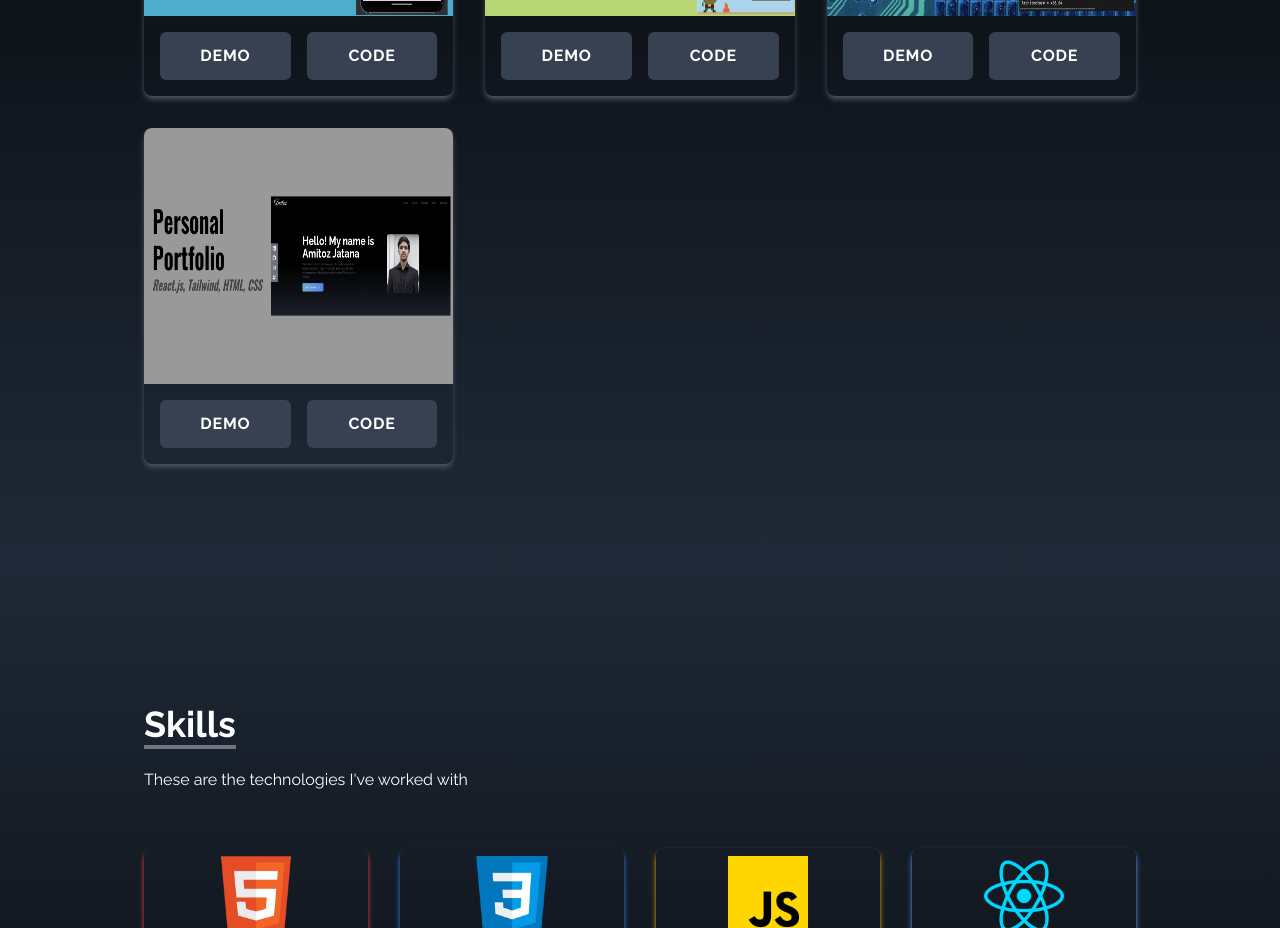
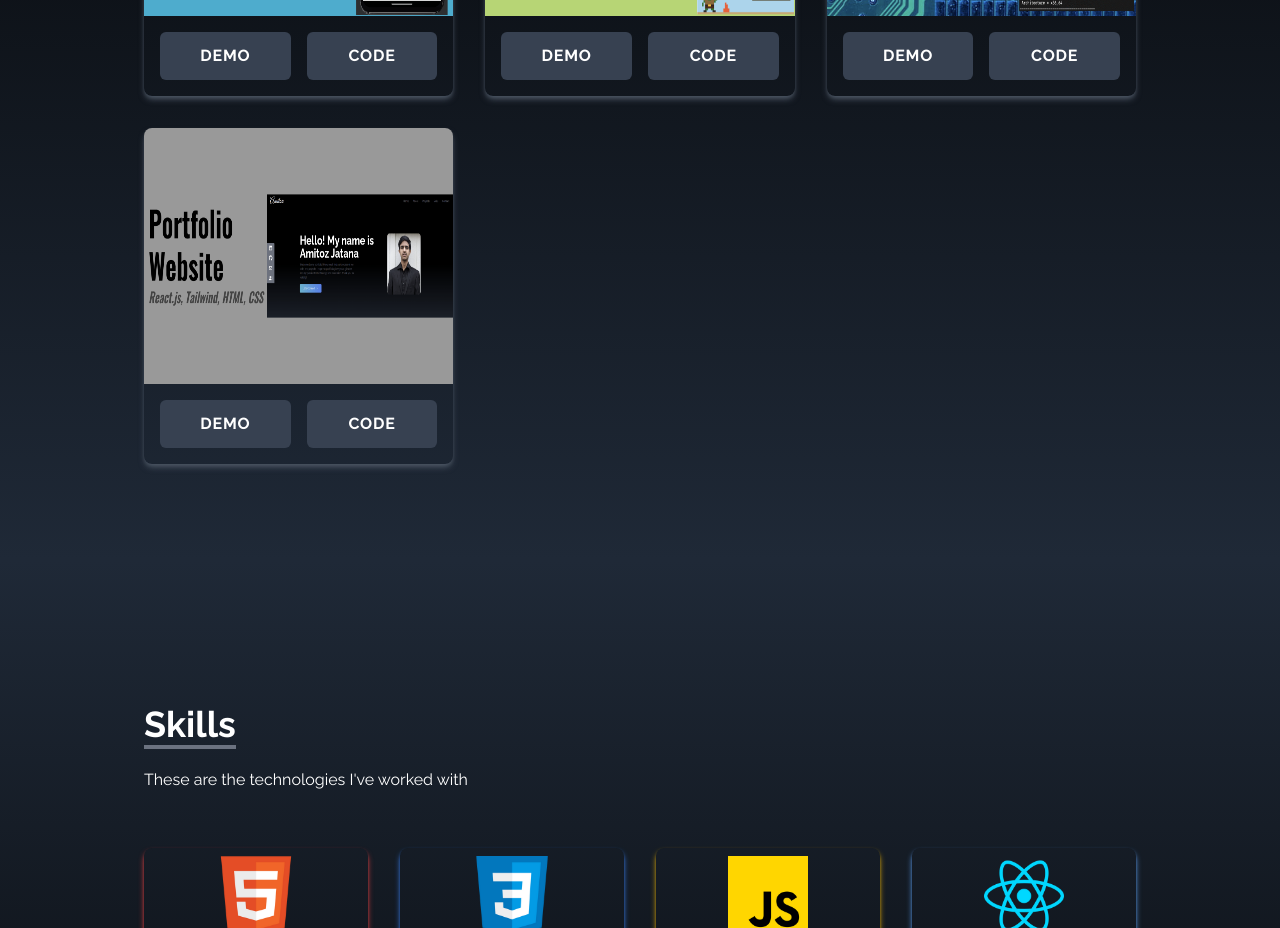
Before and after one commit to A-Jatana/amitoz-portfolio, a React (Create React App) app: page / in a window 1280 px wide. Shown: the part 2080-3008 px from the top of the page. Built offline with nearby package versions, Linux system fonts and the light colour scheme; the HTML template or start-up script is replaced by a standard one.

Commit message:
Updated portfolio project and resume link

```diff
--- a/src/components/Portfolio.jsx
+++ b/src/components/Portfolio.jsx
@@ -2,7 +2,7 @@ import React from 'react'
 import courseAssist from '../assets/portfolio/course_assist_app.png'
 import systemTool from '../assets/portfolio/system_monitoring_tool_linux.png'
 import hungryOgre from '../assets/portfolio/hungry_ogre_assembly.png'
-import personalPortfolio from '../assets/portfolio/personal_portfolio_ss.png'
+import personalPortfolio from '../assets/portfolio/portfolio_website_ss.png'
 
 const Portfolio = () => {
 
@@ -31,8 +31,8 @@ const Portfolio = () => {
         {
             id: 4,
             src: personalPortfolio,
-            demo: 'https://www.youtube.com/watch?v=susewRC7_Dw',
-            code: 'https://github.com/A-Jatana/To-Do-List-Website'
+            demo: 'https://www.youtube.com/watch?v=caIj5vt0tv4',
+            code: 'https://github.com/A-Jatana/amitoz-portfolio'
 
         },
 
--- a/src/components/SocialLinks.jsx
+++ b/src/components/SocialLinks.jsx
@@ -44,7 +44,7 @@ const SocialLinks = () => {
                 Resume <BsFillPersonLinesFill size={30}/>
                 </>
             ),
-            href: '/resume.pdf',
+            href: '/Amitoz Jatana Resume.pdf',
             style: 'rounded-bl-md',
             download: true,
 
```
Also changed, not shown: src/assets/portfolio/portfolio_website_ss.png (added), 1 other file (tests, documents, lock files or other folders).
